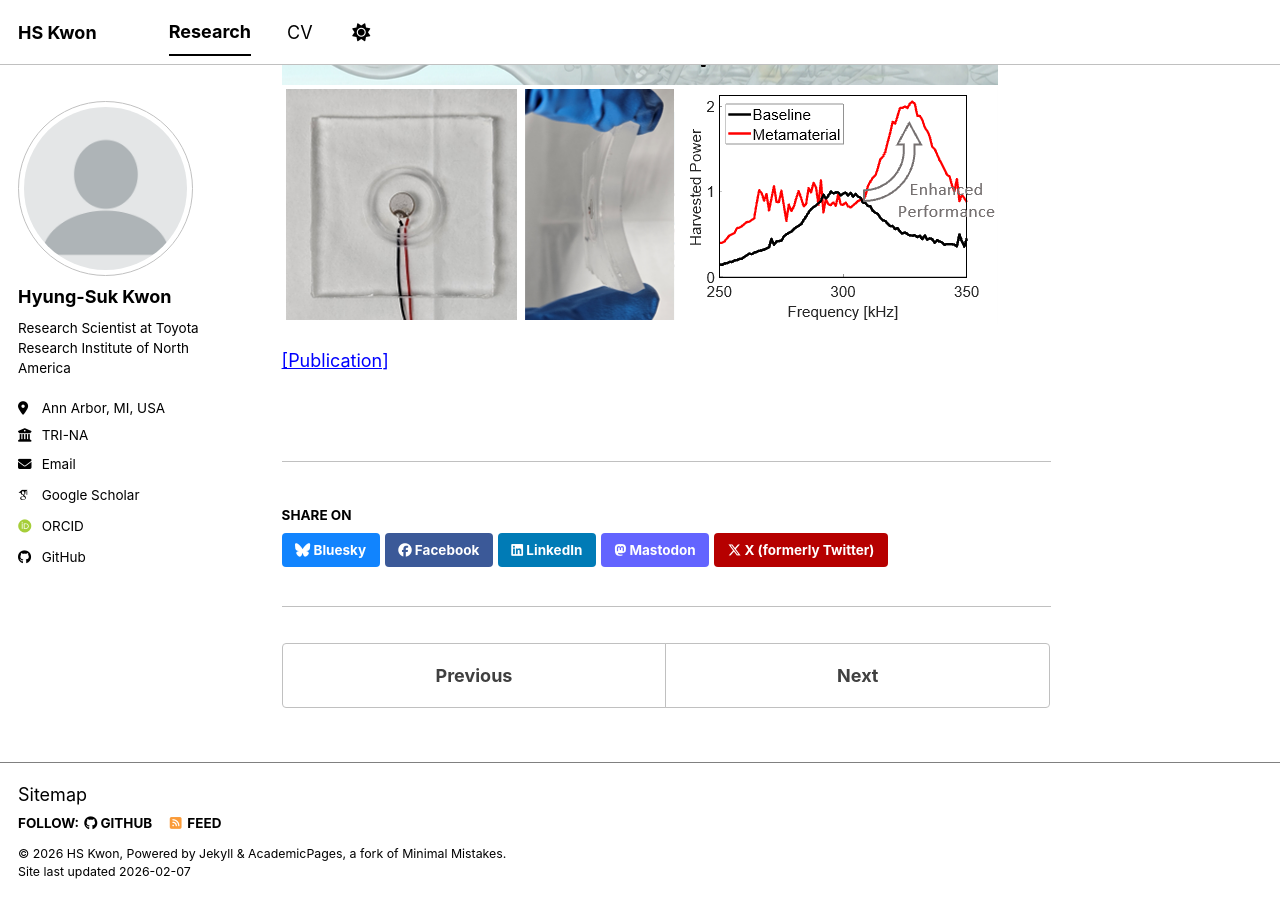
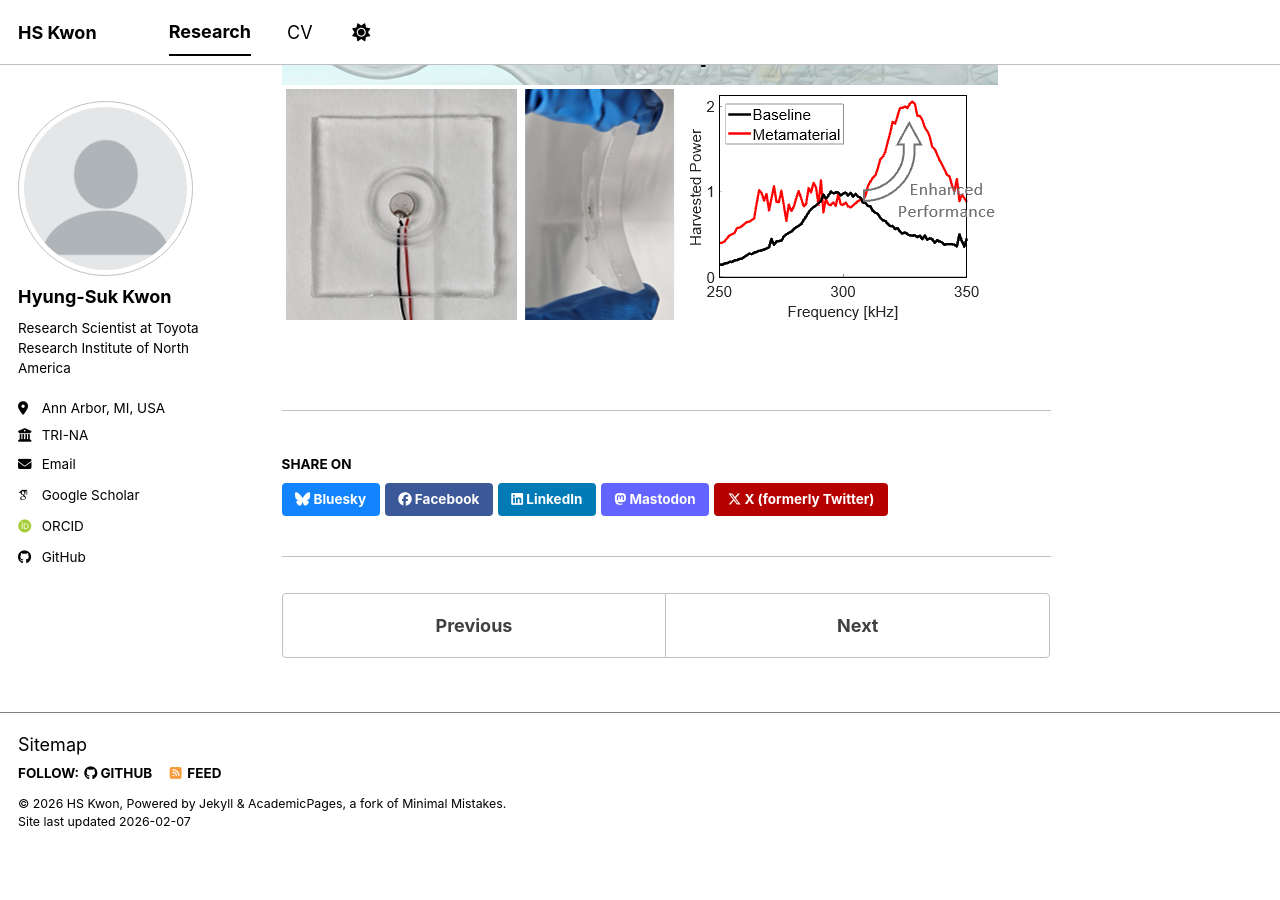
Before and after one commit to Kwon-HyungSuk/kwon-hyungsuk.github.io, a Jekyll site: the page built from _research/2024-2025_Wireless_Energy_Transfer_in_Water.md, in a window 1280 px wide and 900 px high, scrolled down 574 px. Built offline with Jekyll 4.4.1, drawn with Linux system fonts in a browser that asks for light colours; some web fonts are replaced; a script bundle is joined from its source files by our own code; library files that are not in the unit come from our copies; after the commit the page ends 1424 px from its top, so only the background shows below that.

Commit message:
Update 2024-2025_Wireless_Energy_Transfer_in_Water.md

```diff
--- a/_research/2024-2025_Wireless_Energy_Transfer_in_Water.md
+++ b/_research/2024-2025_Wireless_Energy_Transfer_in_Water.md
@@ -13,7 +13,7 @@ This is a description of a research experience. You can use markdown like any ot
 
 <img src='/images/research/Meta-UEH.png'>
 
-[[Publication]](https://ieeexplore.ieee.org/abstract/document/11153442)
+<!-- [[Publication]](https://ieeexplore.ieee.org/abstract/document/11153442) -->
 
 
 <!-- Heading 1
```
